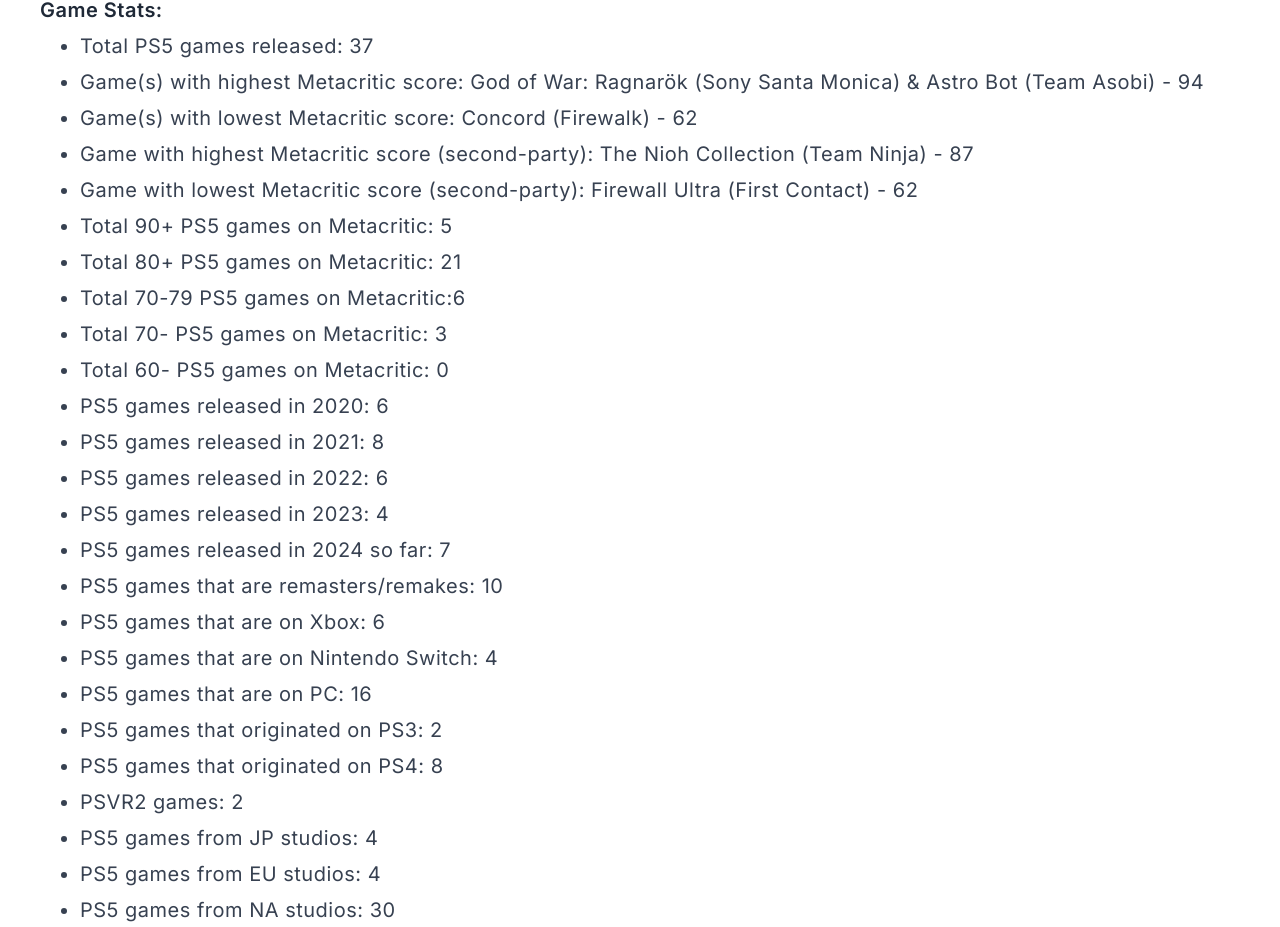
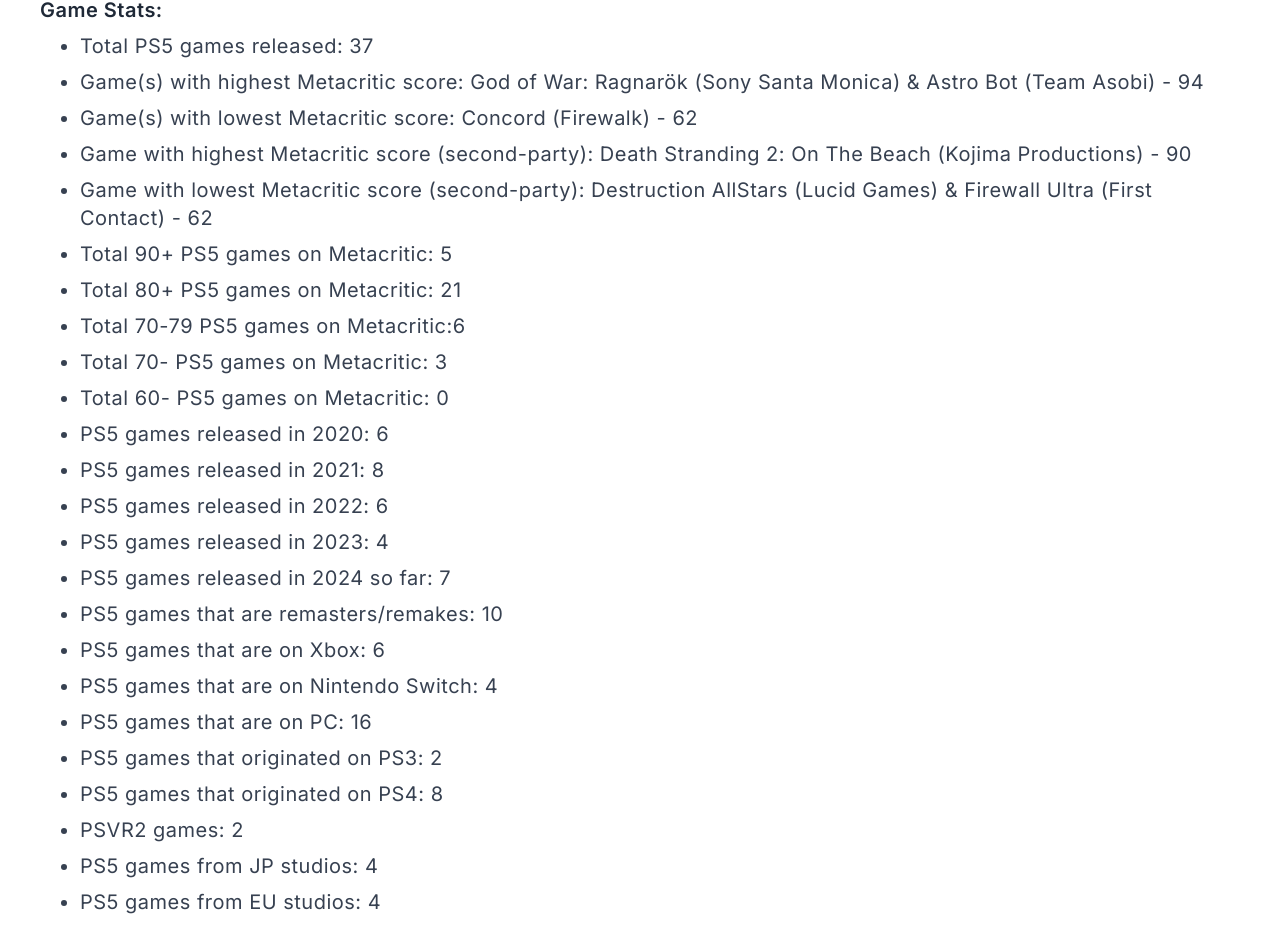
Before and after one commit to acktreptow/ps-studios, a Next.js app: page /stats in a window 1280 px wide. Shown: the part 1679-2606 px from the top of the page. Built offline with nearby package versions, Linux system fonts and the light colour scheme.

Commit message:
update second party stats

```diff
--- a/src/app/stats/page.tsx
+++ b/src/app/stats/page.tsx
@@ -86,12 +86,12 @@
               Game(s) with lowest Metacritic score: Concord (Firewalk) - 62
             </li>
             <li>
-              Game with highest Metacritic score (second-party): The Nioh
-              Collection (Team Ninja) - 87
+              Game with highest Metacritic score (second-party): Death Stranding
+              2: On The Beach (Kojima Productions) - 90
             </li>
             <li>
-              Game with lowest Metacritic score (second-party): Firewall Ultra
-              (First Contact) - 62
+              Game with lowest Metacritic score (second-party): Destruction
+              AllStars (Lucid Games) & Firewall Ultra (First Contact) - 62
             </li>
             <li>Total 90+ PS5 games on Metacritic: 5</li>
             <li>Total 80+ PS5 games on Metacritic: 21</li>
```
